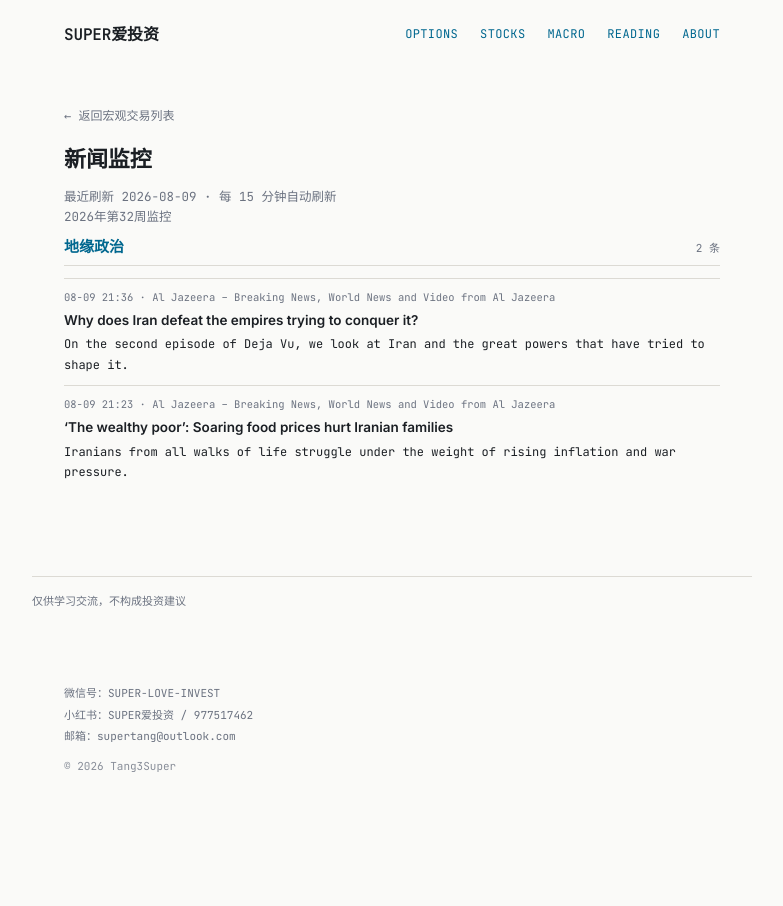
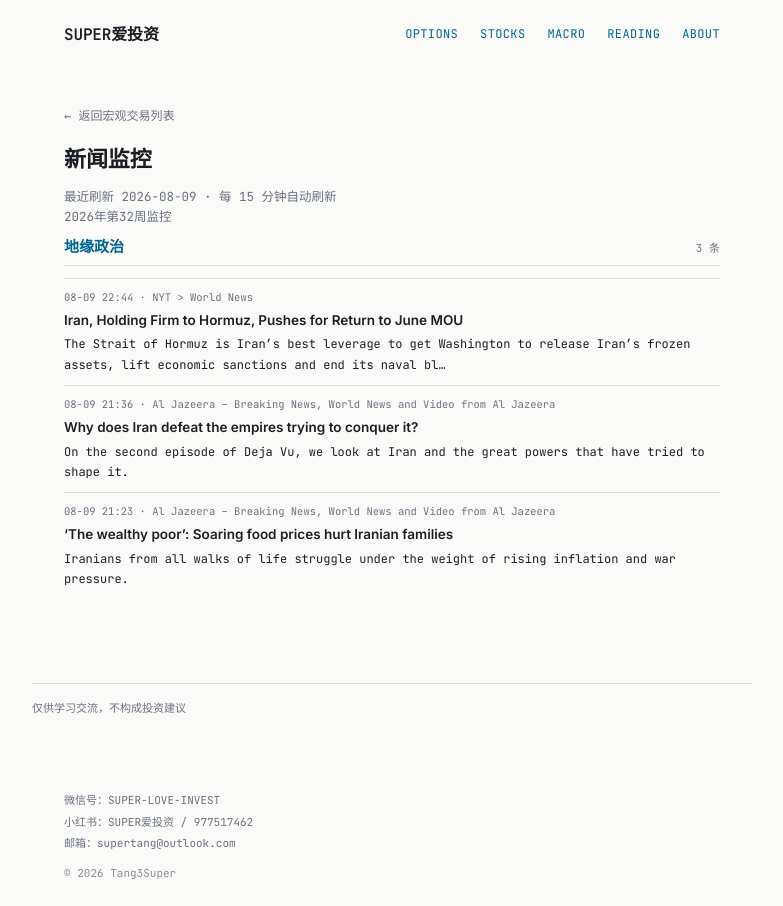
Before and after one commit to tang3super/tang3super.github.io, a Jekyll site: the page built from _macro_trade/news-digest.md, in a window 1280 px wide. Shown: the whole page, without its empty margins (248-1031 px from the left). Built offline with Jekyll 4.4.1, drawn with Linux system fonts in a browser that asks for light colours.

Commit message:
sync news-digest article

```diff
--- a/_macro_trade/news-digest.md
+++ b/_macro_trade/news-digest.md
@@ -9,6 +9,11 @@ refresh_note: 每 15 分钟自动刷新
 topics:
 - name: 地缘政治
   items:
+  - title: Iran, Holding Firm to Hormuz, Pushes for Return to June MOU
+    summary: The Strait of Hormuz is Iran’s best leverage to get Washington to release Iran’s frozen assets, lift economic sanctions and end its naval bl…
+    link: https://www.nytimes.com/2026/08/09/world/europe/iran-strait-hormuz-trump-deal.html
+    source: NYT > World News
+    time: 08-09 22:44
   - title: Why does Iran defeat the empires trying to conquer it?
     summary: On the second episode of Deja Vu, we look at Iran and the great powers that have tried to shape it.
     link: https://www.aljazeera.com/video/deja-vu-2/2026/8/9/why-does-iran-defeat-the-empires-trying-to-conquer-it?traffic_source=rss
```
